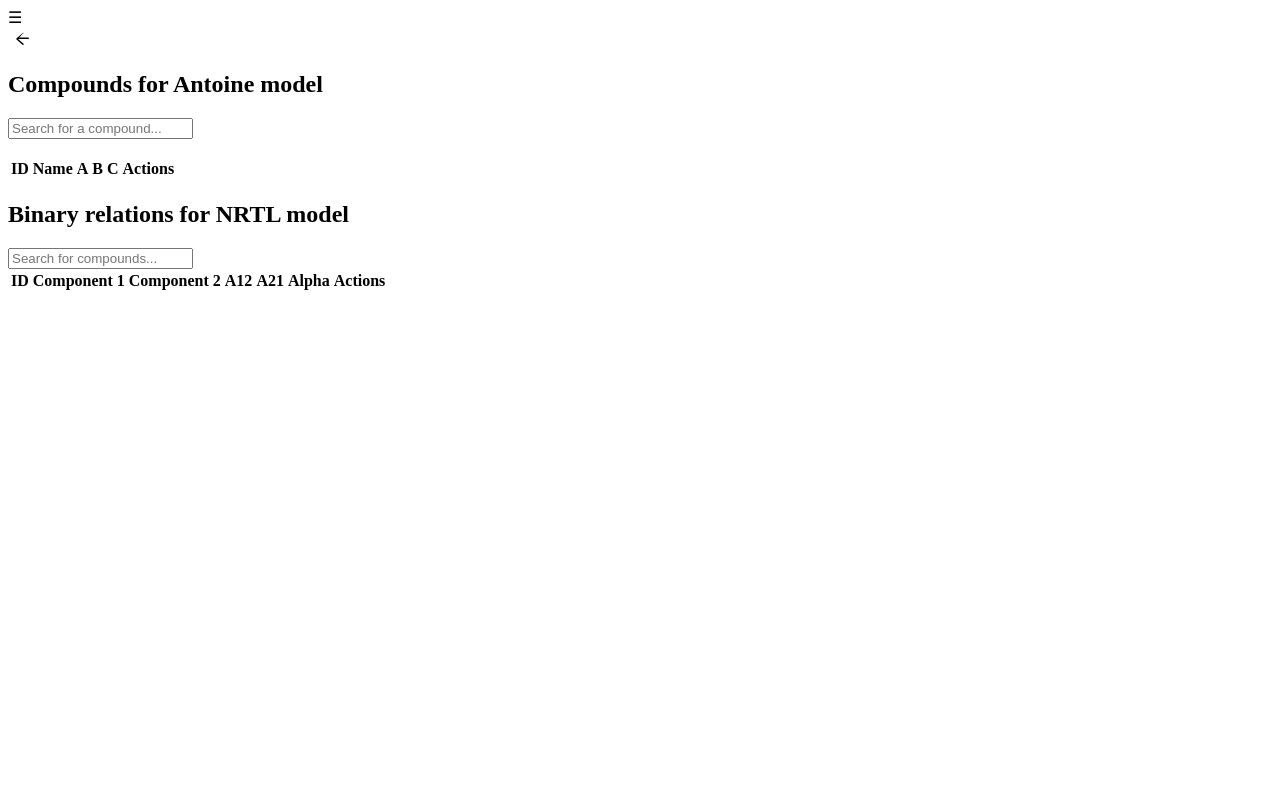
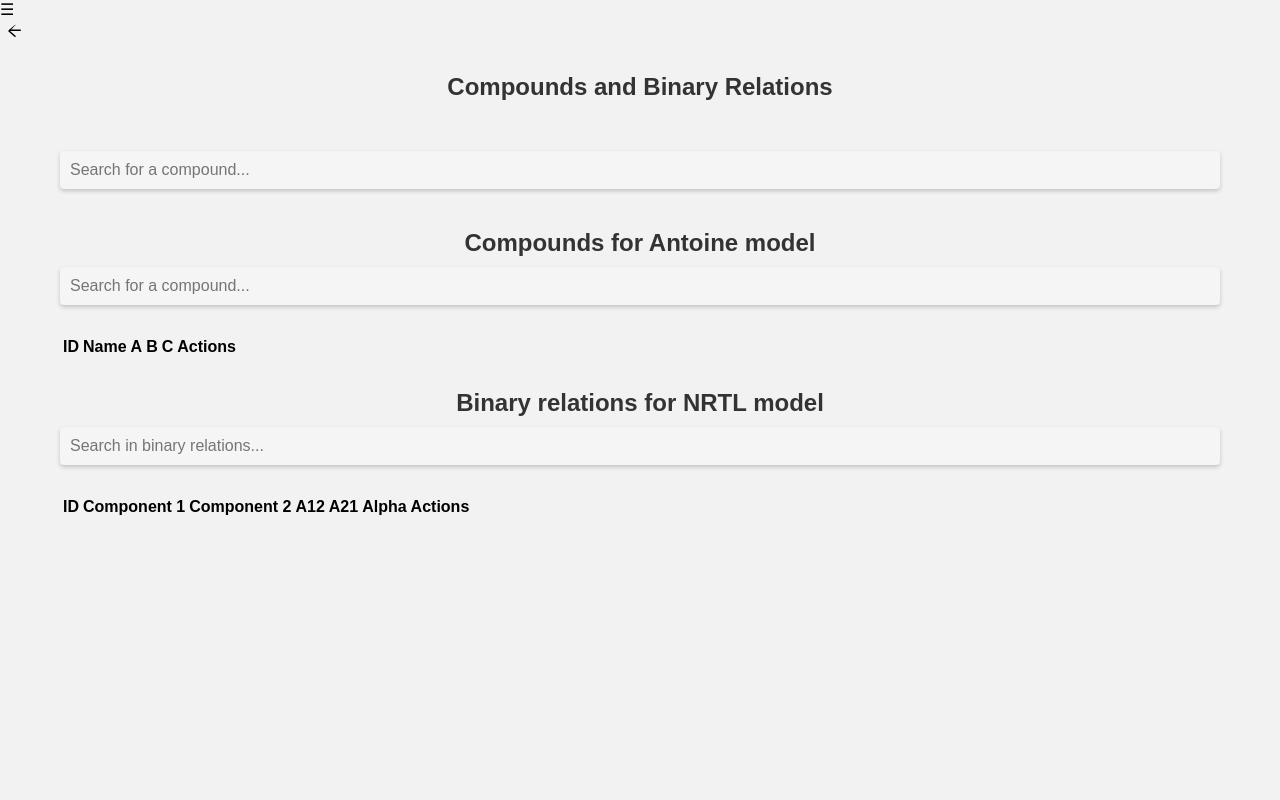
Before and after one commit to ocots/dacota, a Django app: template backend_django/ternary_azeotrope/templates/ternary_azeotrope/menu.html in a window 1280 px wide. Run offline with Django 4.2, Linux system fonts and the light colour scheme; the template is opened without the code that fills it, so the values that code supplies are empty.

Commit message:
Search update

```diff
--- a/backend_django/ternary_azeotrope/templates/ternary_azeotrope/tables.html
+++ b/backend_django/ternary_azeotrope/templates/ternary_azeotrope/tables.html
@@ -1,22 +1,150 @@
+<!DOCTYPE html>
+<html lang="en">
 
- <html>
 <head>
-      <meta charset="UTF-8" />
-      <link
-      rel="stylesheet"
-      href="https://cdnjs.cloudflare.com/ajax/libs/font-awesome/4.7.0/css/font-awesome.min.css"
-      />
-      <link
-        rel="stylesheet"
-        href="https://cdnjs.cloudflare.com/ajax/libs/font-awesome/4.7.0/css/font-awesome.min.css"
-      />
+  <meta charset="UTF-8">
+  <meta name="viewport" content="width=device-width, initial-scale=1.0">
+  <title>Compounds and Binary Relations</title>
+  <link rel="stylesheet" href="https://cdnjs.cloudflare.com/ajax/libs/font-awesome/4.7.0/css/font-awesome.min.css">
+  <style>
+    * {
+      box-sizing: border-box;
+      font-family: Arial, sans-serif;
+    }
+
+    body {
+      margin: 0;
+      padding: 0;
+      background-color: #f2f2f2;
+    }
+
+    .container {
+      max-width: 1200px;
+      margin: 0 auto;
+      padding: 0 20px;
+    }
+
+    .search-container {
+      margin-top: 50px;
+      text-align: center;
+    }
+
+    .search-container input[type="text"] {
+      padding: 10px;
+      margin-bottom: 10px;
+      border: none;
+      border-radius: 4px;
+      width: 100%;
+      box-shadow: 0 2px 4px rgba(0, 0, 0, 0.2);
+      font-size: 16px;
+      background-color: #f5f5f5;
+      color: #333;
+      transition: width 0.3s ease-in-out;
+    }
+
+    input[type="text"]:focus {
+      outline: none;
+      box-shadow: 0 0 8px rgba(81, 203, 238, 0.8);
+      width: 20%;
+    }
+
+    .table-container {
+      margin-top: 20px;
+    }
+
+    .table {
+      width: 100%;
+      border-collapse: collapse;
+      margin: 20px 0;
+      background-color: white;
+      box-shadow: 0 2px 4px rgba(0, 0, 0, 0.2);
+    }
+
+    .table thead th {
+      background-color: #333;
+      color: white;
+      font-weight: bold;
+      text-align: left;
+      padding: 12px;
+    }
+
+    .table tbody td {
+      text-align: left;
+      padding: 12px;
+      border-bottom: 1px solid #ddd;
+    }
+
+    .table tbody td:last-child {
+      text-align: center;
+    }
+
+    .fa-trash {
+      color: red;
+      cursor: pointer;
+    }
+
+    .fa-trash:hover {
+      color: darkred;
+    }
+
+    .text-center {
+      display: flex;
+      justify-content: center;
+      align-items: center;
+    }
+
+    .actions {
+      display: flex;
+      justify-content: center;
+      align-items: center;
+    }
+
+    .actions .fa {
+      margin: 0 5px;
+      font-size: 20px;
+      cursor: pointer;
+    }
+
+    .actions .fa:hover {
+      color: #333;
+    }
+
+    h1,
+    h2 {
+      margin-top: 30px;
+      margin-bottom: 10px;
+      font-weight: bold;
+      color: #333;
+      text-align: center;
+    }
+
+    input[type="text"] {
+      padding: 10px;
+      margin-bottom: 10px;
+      border: none;
+      border-radius: 4px;
+      width: 100%;
+      box-shadow: 0 2px 4px rgba(0, 0, 0, 0.2);
+      font-size: 16px;
+      background-color: #f5f5f5;
+      color: #333;
+    }
+
+    input[type="text"]:focus {
+      outline: none;
+      box-shadow: 0 0 8px rgba(81, 203, 238, 0.8);
+    }
+  </style>
 </head>
+
 <body>
-      <h2 id="table">Compounds for Antoine model</h2>
-        <input
-          type="text"
-          id="compound-filter"
-          placeholder="Search for a compound..."/><br /><br />
+  <div class="container">
+    <h1>Compounds and Binary Relations</h1>
+    <div class="search-container">
+      <input type="text" id="search" onkeyup="perform_search()" placeholder="Search for a compound...">
+    </div>
+    <h2>Compounds for Antoine model</h2>
+    <input type="text" id="compound-filter" placeholder="Search for a compound...">
     <div class="table-container">
       <table id="compound-table">
         <thead>
@@ -36,24 +164,16 @@
             <td>{{ element.b }}</td>
             <td>{{ element.c }}</td>
             <td>
-                <i
-                  class="fa-solid fa-trash"
-                  onclick="Delete('{{element.id}}', '{{element.name}}')"
-                ></i>
+              <i class="fa-solid fa-trash" onclick="Delete('{{element.id}}', '{{element.name}}')"></i>
             </td>
           </tr>
           {% endfor %}
         </tbody>
       </table>
     </div>
-
-      <h2 id="table">Binary relations for NRTL model</h2>
-        <input
-          type="text"
-          id="search"
-          onkeyup="perform_search()"
-          placeholder="Search for compounds..."
-        />
+    <h2>Binary relations for NRTL model</h2>
+    <input type="text" id="binary-relations-search" onkeyup="perform_binary_relations_search()"
+      placeholder="Search in binary relations...">
     <div class="table-container">
       <table id="binary-relations-table">
         <thead>
@@ -74,10 +194,8 @@
             <td>{{ element.a21 }}</td>
             <td>{{ element.alpha }}</td>
             <td>
-                <i
-                  class="fa-solid fa-trash"
-                  onclick="Delete_relation('{{element.id}}', '{{element.component1.name}}', '{{element.component2.name}}')"
-                ></i>
+              <i class="fa-solid fa-trash"
+                onclick="Delete_relation('{{element.id}}', '{{element.component1.name}}', '{{element.component2.name}}')"></i>
             </td>
           </tr>
           {% endfor %}
@@ -108,8 +226,45 @@
       });
 
       function perform_search() {
-          var input, filter, table, tr, td, i, txtValue;
+        var input, filter, table1, table2, tr, td1, td2, i, txtValue;
         input = document.getElementById("search");
+        filter = input.value.toUpperCase();
+        table1 = document.getElementById("compound-table");
+        table2 = document.getElementById("binary-relations-table");
+        tr1 = table1.getElementsByTagName("tr");
+        tr2 = table2.getElementsByTagName("tr");
+        for (i = 0; i < tr1.length; i++) {
+          td1 = tr1[i].getElementsByTagName("td")[1];
+          if (td1) {
+            txtValue = td1.textContent || td1.innerText;
+            if (txtValue.toUpperCase().indexOf(filter) > -1) {
+              tr1[i].style.display = "";
+            } else {
+              tr1[i].style.display = "none";
+            }
+          }
+        }
+        for (i = 0; i < tr2.length; i++) {
+          td1 = tr2[i].getElementsByTagName("td")[1];
+          td2 = tr2[i].getElementsByTagName("td")[2];
+          if (td1 || td2) {
+            txtValue1 = td1.textContent || td1.innerText;
+            txtValue2 = td2.textContent || td2.innerText;
+            if (
+              txtValue1.toUpperCase().indexOf(filter) > -1 ||
+              txtValue2.toUpperCase().indexOf(filter) > -1
+            ) {
+              tr2[i].style.display = "";
+            } else {
+              tr2[i].style.display = "none";
+            }
+          }
+        }
+      }
+
+      function perform_binary_relations_search() {
+        var input, filter, table, tr, td1, td2, i, txtValue1, txtValue2;
+        input = document.getElementById("binary-relations-search");
         filter = input.value.toUpperCase();
         table = document.getElementById("binary-relations-table");
         tr = table.getElementsByTagName("tr");
@@ -130,6 +285,8 @@
           }
         }
       }
+
+
       function Delete(id, name) {
         if (window.confirm("Are you sure you want to delete " + name)) {
           var path = "delete_compound/" + id;
@@ -151,5 +308,5 @@
       }
     </script>
 </body>
+
 </html>
-</html>
```
Lines whose indentation alone changed are shown as unchanged.
